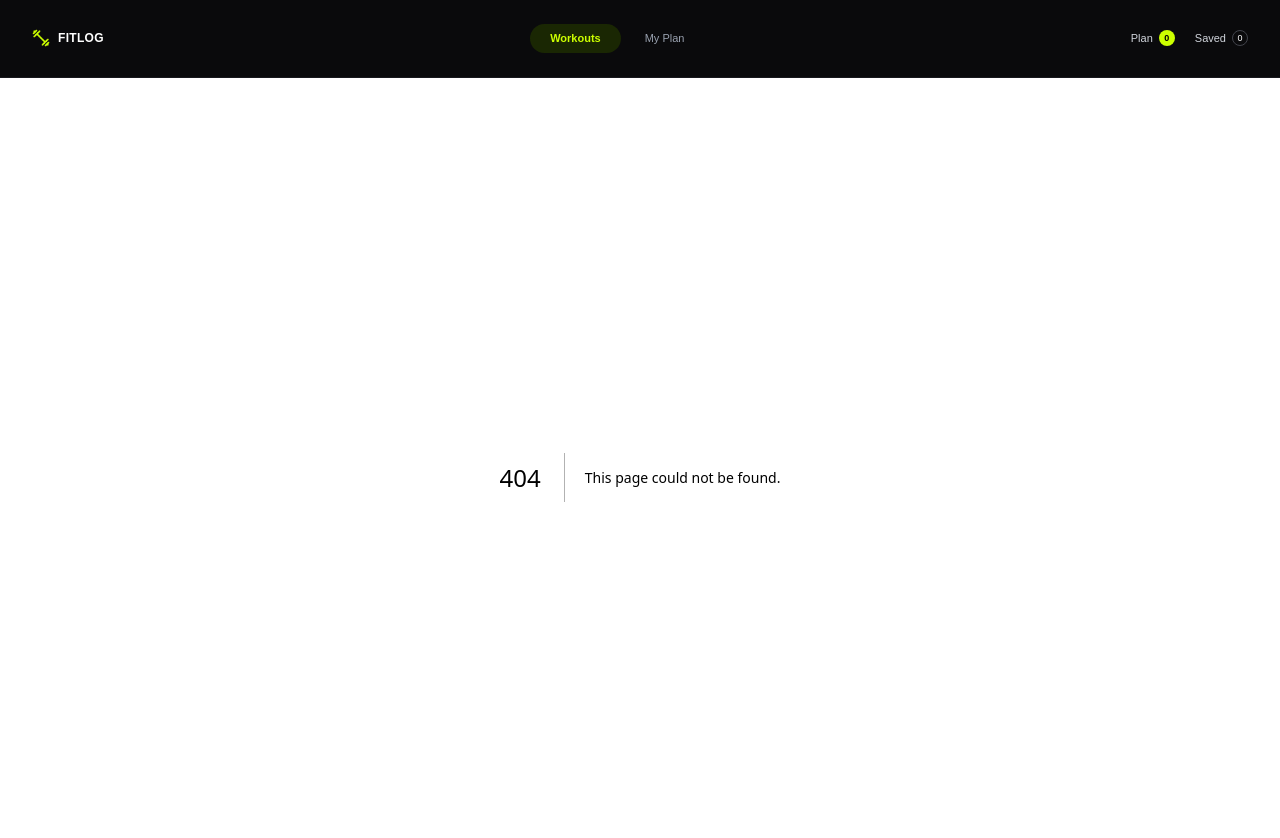
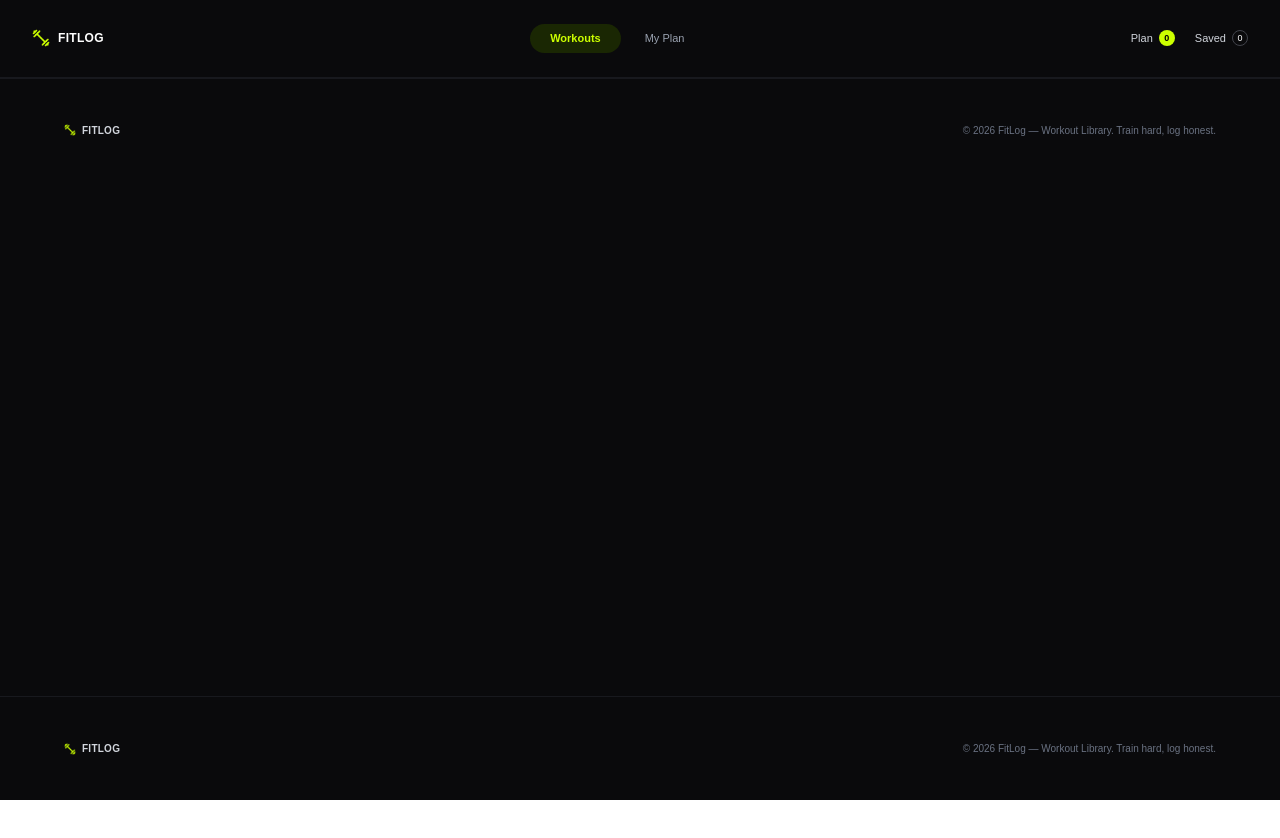
Before and after one commit to rakibul-024/fit-log, a Next.js app: page /Footer in a window 1280 px wide. Before the commit this address had no page. Shown: the top 838 px of the page. After the commit the page ends 800 px from the top, so only its background shows below. Built offline with nearby package versions, Linux system fonts and the light colour scheme.

Commit message:
Footer complete

```diff
--- /dev/null
+++ b/src/app/FitData/[fitDataId]/page.jsx
@@ -0,0 +1,12 @@
+import React from 'react';
+
+const page = async ({ params }) => {
+    const { fitDataId } = await params;
+    return (
+        <div>
+
+        </div>
+    );
+};
+
+export default page;
--- /dev/null
+++ b/src/app/Footer/page.jsx
@@ -0,0 +1,5 @@
+import Footer from "../components/Footer";
+
+export default function FooterPage() {
+  return <Footer />;
+}
--- /dev/null
+++ b/src/app/components/Footer.jsx
@@ -0,0 +1,28 @@
+import Image from "next/image";
+import Link from "next/link";
+
+export default function Footer() {
+  return (
+    <footer className="mt-auto w-full border-t border-[#18191e] bg-[#0a0a0c] text-gray-500 py-6 px-4 sm:px-6 lg:px-8">
+      <div className="container mx-auto flex max-w-7xl flex-col items-center justify-between gap-3 px-4 py-5 text-[10px] sm:flex-row sm:px-6 lg:px-8">
+        <Link
+          href="/"
+          aria-label="FitLog home"
+          className="flex items-center gap-1.5 font-bold tracking-wide text-gray-300 transition-colors hover:text-white"
+        >
+          <Image
+            src="/assets/logo.png"
+            alt=""
+            width={12}
+            height={12}
+            className="object-contain"
+          />
+          <span>FITLOG</span>
+        </Link>
+        <p className="text-center sm:text-right">
+          © 2026 FitLog — Workout Library. Train hard, log honest.
+        </p>
+      </div>
+    </footer>
+  );
+}
--- a/src/app/layout.js
+++ b/src/app/layout.js
@@ -1,6 +1,7 @@
 import { Geist, Geist_Mono } from "next/font/google";
 import "./globals.css";
 import Navbar from "./components/Navbar";
+import Footer from "./components/Footer";
 
 const geistSans = Geist({
   variable: "--font-geist-sans",
@@ -24,9 +25,10 @@ export default function RootLayout({ children }) {
       data-scroll-behavior="smooth"
       className={`${geistSans.variable} ${geistMono.variable} h-full antialiased`}
     >
-      <body className="min-h-full flex flex-col">
+      <body className="flex min-h-full flex-col">
         <Navbar />
-        <main>{children}</main>
+        <main className="flex-1">{children}</main>
+        <Footer />
       </body>
     </html>
   );
```
